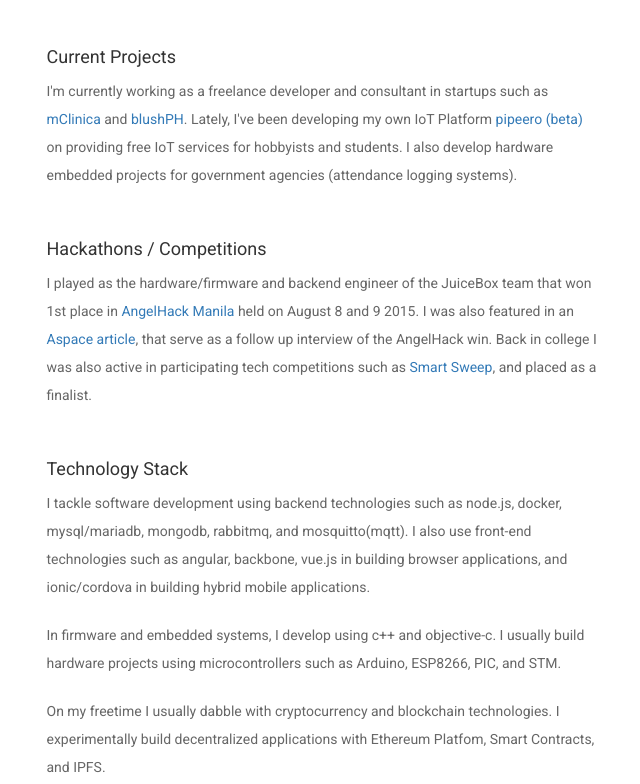
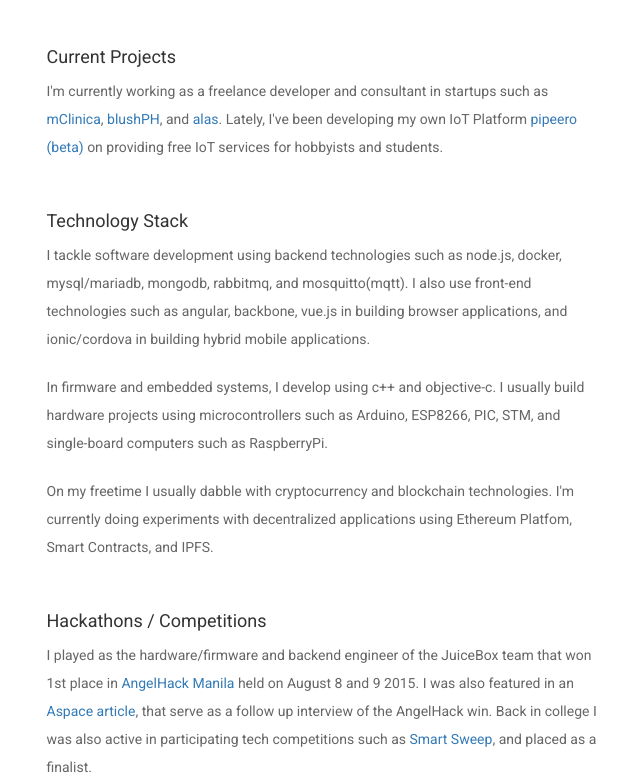
Before and after one commit to vynci/landing-page, a plain HTML site: page index.html in a window 1280 px wide. Shown: the part 340-1124 px from the top of the page, without its empty margins (316-956 px from the left). Drawn offline with nearby package versions, Linux system fonts and the light colour scheme.

Commit message:
added corrections

```diff
--- a/index.html
+++ b/index.html
@@ -54,18 +54,8 @@
           <div class="item-list">
             <h4>Current Projects</h4>
             <p>
-              I'm currently working as a freelance developer and consultant in startups such as <a href="http://www.mclinica.com/" target="_blank">mClinica</a> and <a href="http://blush.ph/" target="_blank">blushPH</a>.
-              Lately, I've been developing my own IoT Platform <a href="http://www.pipeero.com/" target="_blank">pipeero (beta)</a> on providing free IoT services for hobbyists and students.
-              I also develop hardware embedded projects for government agencies (attendance logging systems).
-            </p>
-          </div>
-
-          <div class="item-list">
-            <h4>Hackathons / Competitions</h4>
-            <p>
-              I played as the hardware/firmware and backend engineer of the JuiceBox team that won 1st place in <a target="_blank" href="https://e27.co/angelhack-manila-winner-has-a-futuristic-iot-juicebox-for-a-healthy-you-20150813/">AngelHack Manila</a> held on August 8 and 9 2015.
-              I was also featured in an <a href="https://aspacemanila.com/stories/a-space-for-tech-vince-elizaga" target="_blank">Aspace article</a>, that serve as a follow up interview of the AngelHack win.
-              Back in college I was also active in participating tech competitions such as <a href="http://www.philstar.com/telecoms/618857/smart-announces-7th-sweep-awards-finalists" target="_blank">Smart Sweep</a>, and placed as a finalist.
+              I'm currently working as a freelance developer and consultant in startups such as <a href="http://www.mclinica.com/" target="_blank">mClinica</a>, <a href="http://blush.ph/" target="_blank">blushPH</a>, and
+              <a href="https://web.facebook.com/Automated-Log-Attendance-Solutions-1356000881130541/" target="_blank">alas</a>. Lately, I've been developing my own IoT Platform <a href="http://www.pipeero.com/" target="_blank">pipeero (beta)</a> on providing free IoT services for hobbyists and students.
             </p>
           </div>
 
@@ -76,11 +66,20 @@
             </p>
 
             <p>
-              In firmware and embedded systems, I develop using c++ and objective-c. I usually build hardware projects using microcontrollers such as Arduino, ESP8266, PIC, and STM.
+              In firmware and embedded systems, I develop using c++ and objective-c. I usually build hardware projects using microcontrollers such as Arduino, ESP8266, PIC, STM, and single-board computers such as RaspberryPi.
             </p>
 
             <p>
-              On my freetime I usually dabble with cryptocurrency and blockchain technologies. I experimentally build decentralized applications with Ethereum Platfom, Smart Contracts, and IPFS.
+              On my freetime I usually dabble with cryptocurrency and blockchain technologies. I'm currently doing experiments with decentralized applications using Ethereum Platfom, Smart Contracts, and IPFS.
+            </p>
+          </div>
+
+          <div class="item-list">
+            <h4>Hackathons / Competitions</h4>
+            <p>
+              I played as the hardware/firmware and backend engineer of the JuiceBox team that won 1st place in <a target="_blank" href="https://e27.co/angelhack-manila-winner-has-a-futuristic-iot-juicebox-for-a-healthy-you-20150813/">AngelHack Manila</a> held on August 8 and 9 2015.
+              I was also featured in an <a href="https://aspacemanila.com/stories/a-space-for-tech-vince-elizaga" target="_blank">Aspace article</a>, that serve as a follow up interview of the AngelHack win.
+              Back in college I was also active in participating tech competitions such as <a href="http://www.philstar.com/telecoms/618857/smart-announces-7th-sweep-awards-finalists" target="_blank">Smart Sweep</a>, and placed as a finalist.
             </p>
           </div>
 
```
